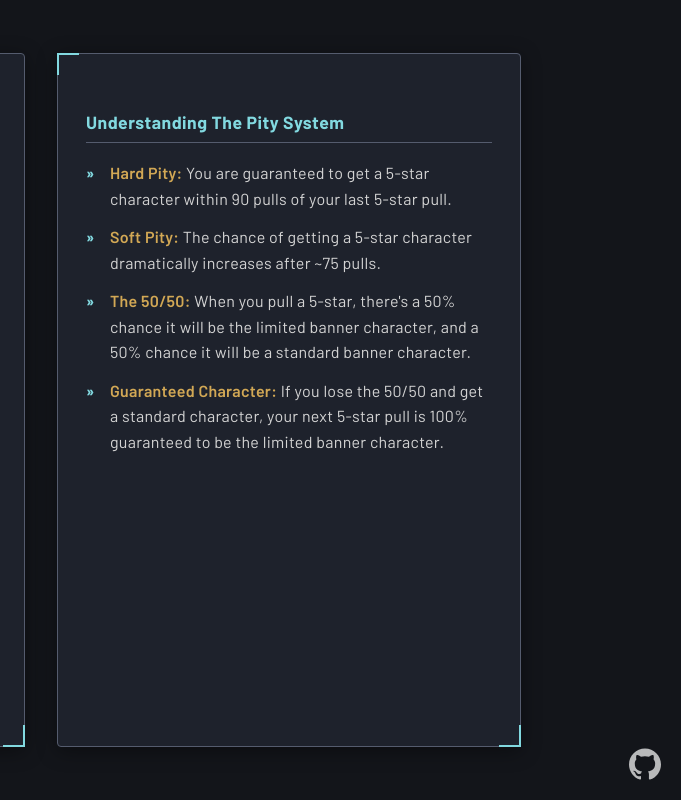
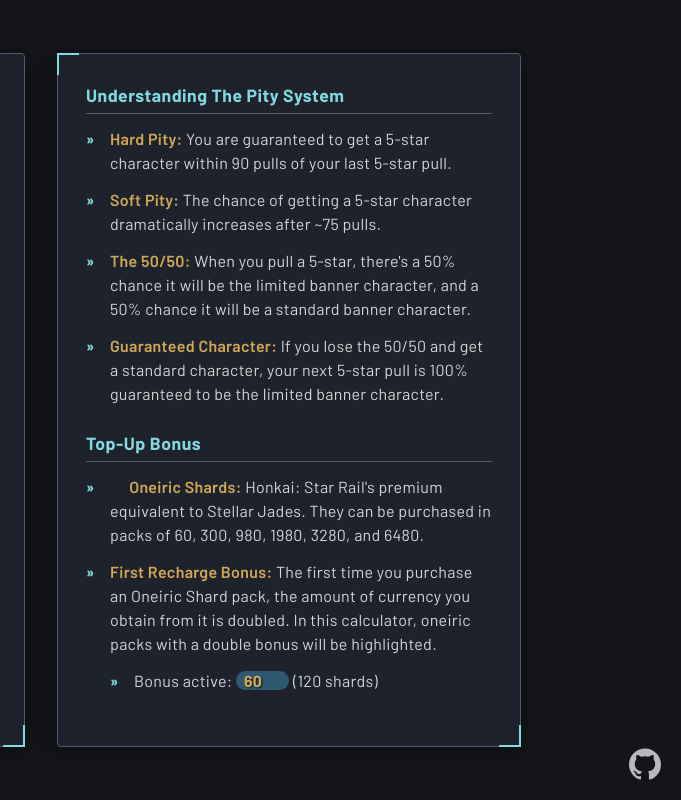
Before and after one commit to kitbur/aideen-audit, a plain HTML site: page index.html in a window 1280 px wide. Shown: the full height of the page, 599-1280 px from the left. Drawn offline with Linux system fonts and the light colour scheme.

Commit message:
content: Add top-up instructions and refine instruction styling

```diff
--- a/css/style.css
+++ b/css/style.css
@@ -403,20 +403,11 @@
   ========================= */
 
 #instructionsPanel {
-  line-height: 1.6;
-}
-
-#instructionsPanel h2 {
-  text-align: center;
-  color: var(--hsr-accent-gold);
-  margin-bottom: 1.5em;
-  font-size: 1.5em;
+  line-height: 1.5;
 }
 
 #instructionsPanel h4 {
   color: var(--hsr-accent-blue);
-  margin-top: 1.5em;
-  margin-bottom: 1em;
   border-bottom: 1px solid var(--hsr-border-color);
   padding-bottom: 0.3em;
   font-size: 1.1em;
@@ -431,12 +422,17 @@
 #instructionsPanel ul {
   list-style: none;
   padding-left: 0;
+  margin-top: 0.8em;
 }
 
 #instructionsPanel li {
   margin-bottom: 0.8em;
   padding-left: 1.5em;
   position: relative;
+}
+
+#instructionsPanel li:last-child {
+  margin-bottom: 1.5em;
 }
 
 #instructionsPanel li::before {
@@ -448,8 +444,7 @@
   font-weight: 700;
 }
 
-#instructionsPanel strong,
-#instructionsPanel u {
+#instructionsPanel strong {
   color: var(--hsr-accent-gold);
   font-weight: 600;
   text-decoration: none;
--- a/index.html
+++ b/index.html
@@ -104,6 +104,16 @@
                             <strong>Guaranteed Character:</strong> If you lose the 50/50 and get a standard character, your next 5-star pull is 100% guaranteed to be the limited banner character.
                         </li>
                     </ul>
+                    <h4>Top-Up Bonus</h4>
+                    <ul>
+                        <li><strong><span class="oneiric"></span>Oneiric Shards:</strong> Honkai: Star Rail's premium equivalent to Stellar Jades. They can be purchased in packs of 60, 300, 980, 1980, 3280, and 6480.</li>
+                        <li>
+                            <strong>First Recharge Bonus:</strong> The first time you purchase an Oneiric Shard pack, the amount of currency you obtain from it is doubled. In this calculator, oneiric packs with a double bonus will be highlighted.
+                                <ul>
+                                    <li>Bonus active: <span class="oneiric bonusActive">60</span> (120 shards)</li>
+                                </ul>
+                        </li>
+                    </ul>
                 </div>
 
                 <div id="resultsPanel" style="display: none;">
```
